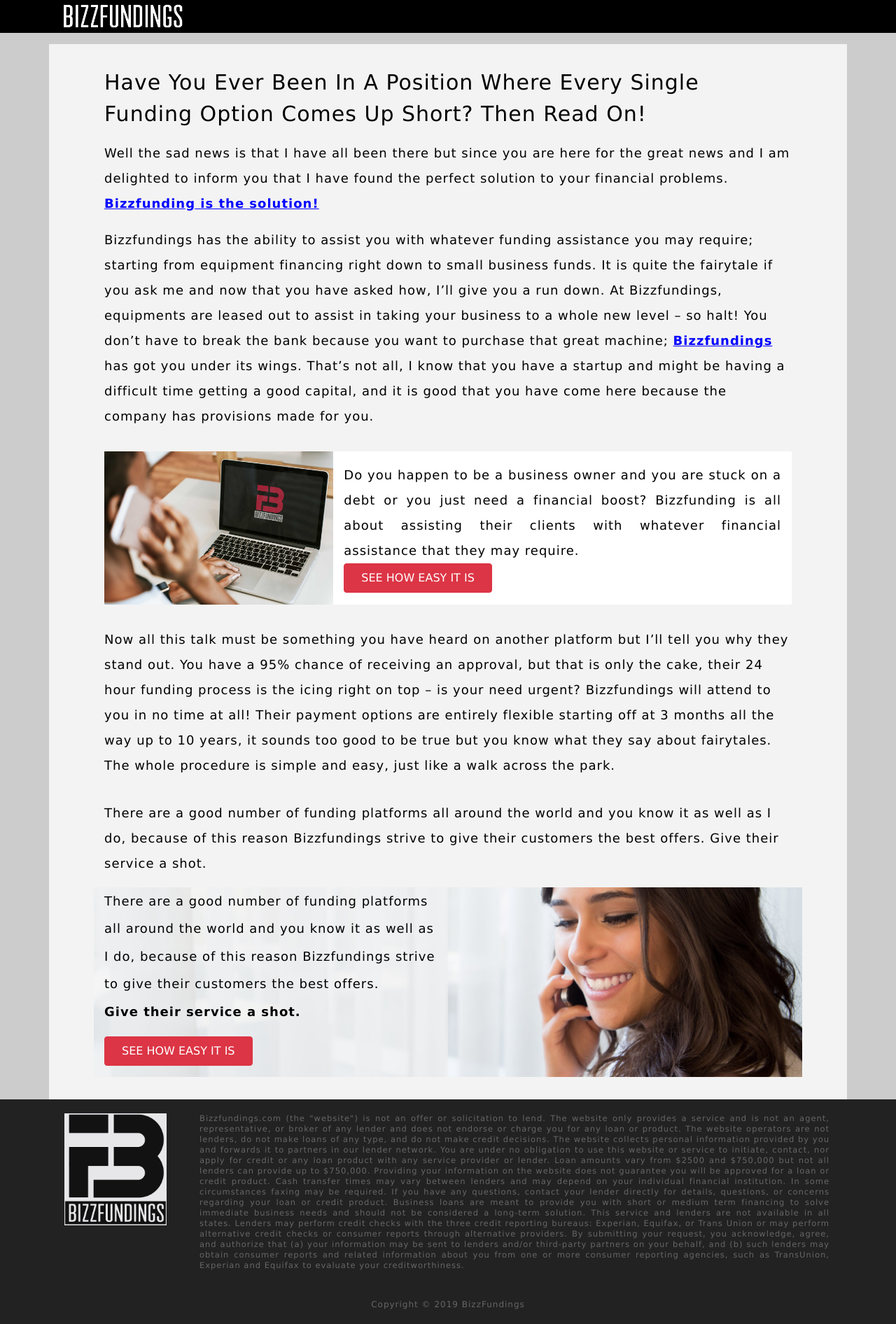
After one commit to feelinggoodlewis/gratis-bizfunding, a PHP site: page /blog.html in a window 1280 px wide. The commit adds this page. Shown: the whole page at 70% size. Run offline with PHP 8.4, Linux system fonts and the light colour scheme; some web fonts are replaced.

Commit message:
addition of blog post

```diff
--- /dev/null
+++ b/blog.html
@@ -0,0 +1,166 @@
+<!DOCTYPE html>
+<html lang="en">
+
+<head>
+   <meta charset="UTF-8">
+   <meta name="viewport" content="width=device-width, initial-scale=1.0">
+   <meta http-equiv="X-UA-Compatible" content="ie=edge">
+   <title>Document</title>
+   <link href="css/bootstrap.min.css" rel="stylesheet" />
+   <link href="style.css" rel="stylesheet" />
+   <style>
+      body {
+         font-family: 'Lucida Sans', 'Lucida Sans Regular', 'Lucida Grande', 'Lucida Sans Unicode', Geneva, Verdana, sans-serif;
+         font-size: 100%;
+      }
+
+      h1,
+      h2,
+      h3,
+      h4,
+      h5,
+      h6,
+      p {
+         font-family: 'Lucida Sans', 'Lucida Sans Regular', 'Lucida Grande', 'Lucida Sans Unicode', Geneva, Verdana, sans-serif
+      }
+
+      p {
+         line-height: 2;
+         color: black;
+         font-size: 18px;
+      }
+   </style>
+</head>
+
+<body style="background: #ccc;">
+   <header>
+      <div class="bg-blk">
+         <div class="container">
+            <img class="" src="./images/logos/logo-text.png" style="width: 180px; padding: 5px 3px;" />
+         </div>
+      </div>
+   </header>
+   <main>
+      <section class="mt-1">
+         <div class="bg-offwht">
+            <div class="container">
+               <!-- <h1 class="text-center">Have you ever been stranded?</h1> -->
+            </div>
+         </div>
+      </section>
+      <section class="bg container" style="background: #f3f3f3;">
+         <div class="blog-main">
+            <p class="blog-intro">
+               Have you ever been in a position where every single funding option comes up short? Then Read On!
+            </p>
+            <p>
+               Well the sad news is that I have all been there but since you are here for the great news and I am
+               delighted to inform you that I have found the perfect solution to your financial problems. <span
+                  class="blog-link" onclick="location='index.html'">Bizzfunding is
+                  the solution!</span>
+            </p>
+            <div>
+               <!-- <img src="images/blog/money.png" alt="Bizzfunding lending moeny"> -->
+            </div>
+            <p class="mt-1">
+               Bizzfundings has the ability to assist you with whatever funding assistance you may require; starting
+               from equipment financing right down to small business funds. It is quite the fairytale if you ask me and
+               now that you have asked how, I’ll give you a run down. At Bizzfundings, equipments are leased out to
+               assist in taking your business to a whole new level – so halt! You don’t have to break the bank because
+               you want to purchase that great machine; <span class="blog-link"
+                  onclick="location='index.html'">Bizzfundings</span>
+               has got you under its wings. That’s not all, I know
+               that you have a startup and might be having a difficult time getting a good capital, and it is good that
+               you have come here because the company has provisions made for you.
+            </p>
+            <div style="padding:0 15px">
+               <div class="row bg-white mt-2">
+                  <div class="col-lg-4" style="padding: 0;">
+                     <img src="images/logos/Bizzfundings-logo-v5-NU.jpg" />
+                  </div>
+                  <div class="col-lg-8">
+                     <p class="mt-1 text-justify">
+                        Do you happen to be a business owner and you are stuck on a debt or you just need a financial
+                        boost?
+                        Bizzfunding is all about assisting their clients with whatever financial assistance that they
+                        may
+                        require.
+                        <br /><button class="btn btn-danger py-2 px-4 text-uppercase" onclick="location='index.html'">
+                           See How Easy It is
+                        </button>
+                     </p>
+                  </div>
+               </div>
+            </div>
+            <p class="mt-2">
+               Now all this talk must be something you have heard on another platform but I’ll tell you why they stand
+               out. You have a 95% chance of receiving an approval, but that is only the cake, their 24 hour funding
+               process is the icing right on top – is your need urgent? Bizzfundings will attend to you in no time at
+               all! Their payment options are entirely flexible starting off at 3 months all the way up to 10 years, it
+               sounds too good to be true but you know what they say about fairytales. The whole procedure is simple and
+               easy, just like a walk across the park.
+            </p>
+            <p class="mt-2">
+               There are a good number of funding platforms all around the world and you know it as well as I do,
+               because of this reason Bizzfundings strive to give their customers the best offers. Give their service a
+               shot.
+            </p>
+            <div class="row action-main">
+               <div class="col-12" style="padding: 0;">
+                  <p class="action-line">
+                     There are a good number of funding platforms all around the world and you know it as well as I do,
+                     because of this reason Bizzfundings strive to give their customers the best offers.<br /> <strong>
+                        Give their
+                        service a
+                        shot.</strong>
+                     <!-- <h4>Give their service a
+                        shot.</h4> -->
+                     <br /><button class="btn mt-1 btn-danger py-2 px-4 text-uppercase" onclick="location='index.html'">
+                        See How Easy It is
+                     </button>
+                  </p>
+               </div>
+            </div>
+         </div>
+      </section>
+   </main>
+
+   <!--======================Footer Section======================-->
+   <footer style="background: #222;">
+      <div class="container">
+         <div class="row text-center">
+            <div class="col-lg-2" style="padding: 20px 0px">
+               <img src="./images/logos/bizlogo2.jpg" style="height: 160px" alt="Bizz Funding Logo">
+            </div>
+            <div class="col-lg-10" style="padding: 20px 0px">
+               <p style="font-size: 11.5px; text-align:justify; line-height:1.3; padding: 0px 25px; color: #666;">
+                  Bizzfundings.com (the "website") is not an offer or solicitation to lend. The website only provides a
+                  service and is not an agent, representative, or broker of any lender and does not endorse or charge
+                  you for any loan or product. The website operators are not lenders, do not make loans of any type, and
+                  do not make credit decisions. The website collects personal information provided by you and forwards
+                  it to partners in our lender network. You are under no obligation to use this website or service to
+                  initiate, contact, nor apply for credit or any loan product with any service provider or lender. Loan
+                  amounts vary from $2500 and $750,000 but not all lenders can provide up to $750,000. Providing your
+                  information on the website does not guarantee you will be approved for a loan or credit product. Cash
+                  transfer times may vary between lenders and may depend on your individual financial institution. In
+                  some circumstances faxing may be required. If you have any questions, contact your lender directly for
+                  details, questions, or concerns regarding your loan or credit product. Business loans are meant to
+                  provide you with short or medium term financing to solve immediate business needs and should not be
+                  considered a long-term solution. This service and lenders are not available in all states. Lenders may
+                  perform credit checks with the three credit reporting bureaus: Experian, Equifax, or Trans Union or
+                  may perform alternative credit checks or consumer reports through alternative providers. By submitting
+                  your request, you acknowledge, agree, and authorize that (a) your information may be sent to lenders
+                  and/or third-party partners on your behalf, and (b) such lenders may obtain consumer reports and
+                  related information about you from one or more consumer reporting agencies, such as TransUnion,
+                  Experian and Equifax to evaluate your creditworthiness.
+               </p>
+            </div>
+            <div class="col-12">
+               <p style="font-size: 12px;" class="text-offwht">Copyright © 2019 BizzFundings</p>
+            </div>
+         </div>
+      </div>
+   </footer>
+</body>
+
+</html>
--- a/style.css
+++ b/style.css
@@ -1340,6 +1346,14 @@ ul {
    color: #eee
 }
 
+.text-blk {
+   color: #000;
+}
+
+.text-offwht {
+   color: #666;
+}
+
 .btn-quote {
    padding: 10px 80px;
    background: coral;
@@ -1568,6 +1582,46 @@ footer a {
    width: 200px !important
 }
 
+
+
+/* ================= Blog CSS =================== */
+.blog-intro {
+   font-size: 30px;
+   text-transform: capitalize;
+   line-height: 1.5;
+}
+
+.blog-main {
+   padding: 2rem 4rem;
+}
+
+.blog-link {
+   text-decoration: underline;
+   font-weight: bold;
+   cursor: pointer;
+   color: blue;
+
+}
+
+.action-main {
+   background: url('images/blog/footer-imag.jpg') no-repeat center center /cover;
+   min-height: 270px;
+}
+
+.action-line {
+   background: #eee9;
+   height: 100%;
+   width: 50%;
+   line-height: 2.2;
+   padding-left: 15px;
+   padding-right: 15px;
+}
+
+
+
+
+/* ============= Blog CSS ends =================== */
+
 @media (min-width: 1200px) {
    .container-main {
       max-width: 1300px;
```
Also changed, not shown: other parts of style.css (+27 -55 lines), images/blog/footer-imag.jpg (added), images/blog/handshake-with-transfer-of-money.jpg (added), images/blog/money.png (added), images/logos/logo-text.png (added).
